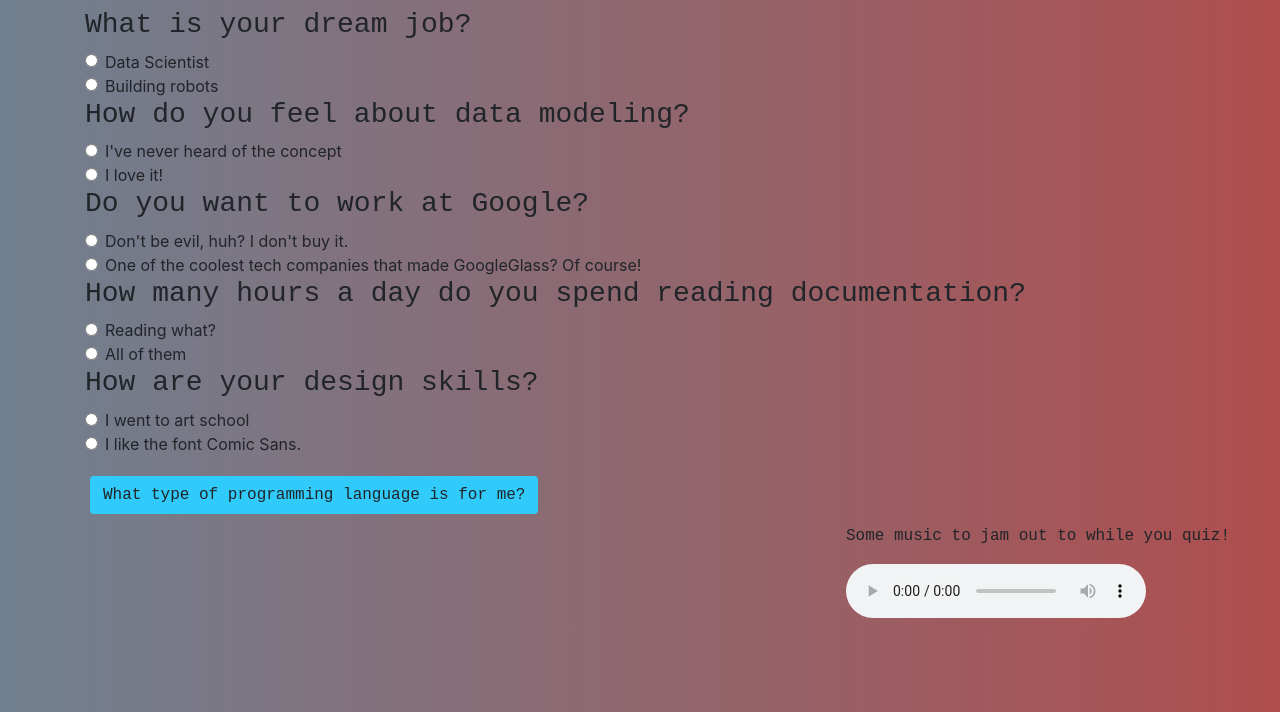
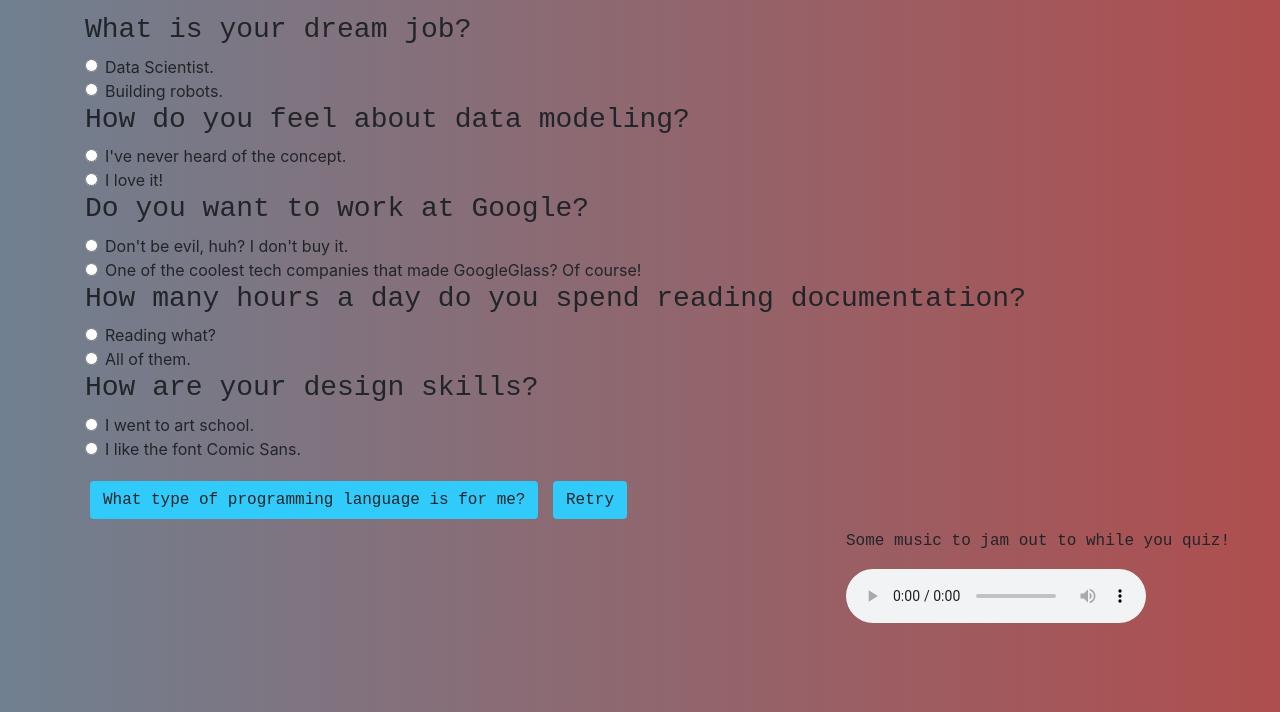
Before and after one commit to wcjameson/programming-language-selector, a plain HTML site: page index.html in a window 1280 px wide. Shown: the part 88-800 px from the top of the page. Drawn offline with Linux system fonts and the light colour scheme.

Commit message:
Add reset button and correct spelling

```diff
--- a/css/styles.css
+++ b/css/styles.css
@@ -28,6 +28,7 @@ border-radius: 12px;
 
 .header {
   font-family: monospace;
+  padding-top: 5px;
 }
 
 #comic-sans {
--- a/index.html
+++ b/index.html
@@ -22,13 +22,13 @@
       <div class="form-check">
         <input id="answer-job-1" class="form-check-input" type="radio" name="answer1Radio" value="option1">
         <label class="form-check-label" for="">
-          Data Scientist
+          Data Scientist.
         </label>
       </div>
       <div class="form-check">
         <input id="answer-job-2" class="form-check-input" type="radio" name="answer1Radio"  value="option2">
         <label class="form-check-label" for="">
-          Building robots
+          Building robots.
         </label>
       </div>
     </div>
@@ -37,7 +37,7 @@
       <div class="form-check">
         <input id="answer-work-1" class="form-check-input" type="radio" name="answer2Radio" value="option1">
         <label class="form-check-label" for="">
-          I've never heard of the concept
+          I've never heard of the concept.
         </label>
       </div>
       <div class="form-check">
@@ -71,7 +71,7 @@
       <div class="form-check">
         <input id="answer-doc-2" class="form-check-input" type="radio" name="answer4Radio" value="option2">
         <label class="form-check-label" for="">
-          All of them
+          All of them.
         </label>
       </div>
 
@@ -79,7 +79,7 @@
       <div class="form-check">
         <input id="answer-skills-1" class="form-check-input" type="radio" name="answer5Radio" value="option1">
         <label class="form-check-label" for="">
-          I went to art school
+          I went to art school.
         </label>
       </div>
       <div class="form-check">
@@ -90,6 +90,7 @@
       </div>
 
         <button id="submit-form" class="btn">What type of programming language is for me?</button>
+        <button type="reset" id="retry-button" class="btn">Retry</button>
 
         <div id="answer-python" class="answer">
           <h3>You might enjoy <span>Python</span></h3>
--- a/js/scripts.js
+++ b/js/scripts.js
@@ -17,6 +17,8 @@ $(document).ready(function() {
       $(".answer").hide();
       $("#answer-javascript").show();
     }
-
+    });
+    $("#retry-button").click(function() {
+      location.reload(true);
   });
 });
```
